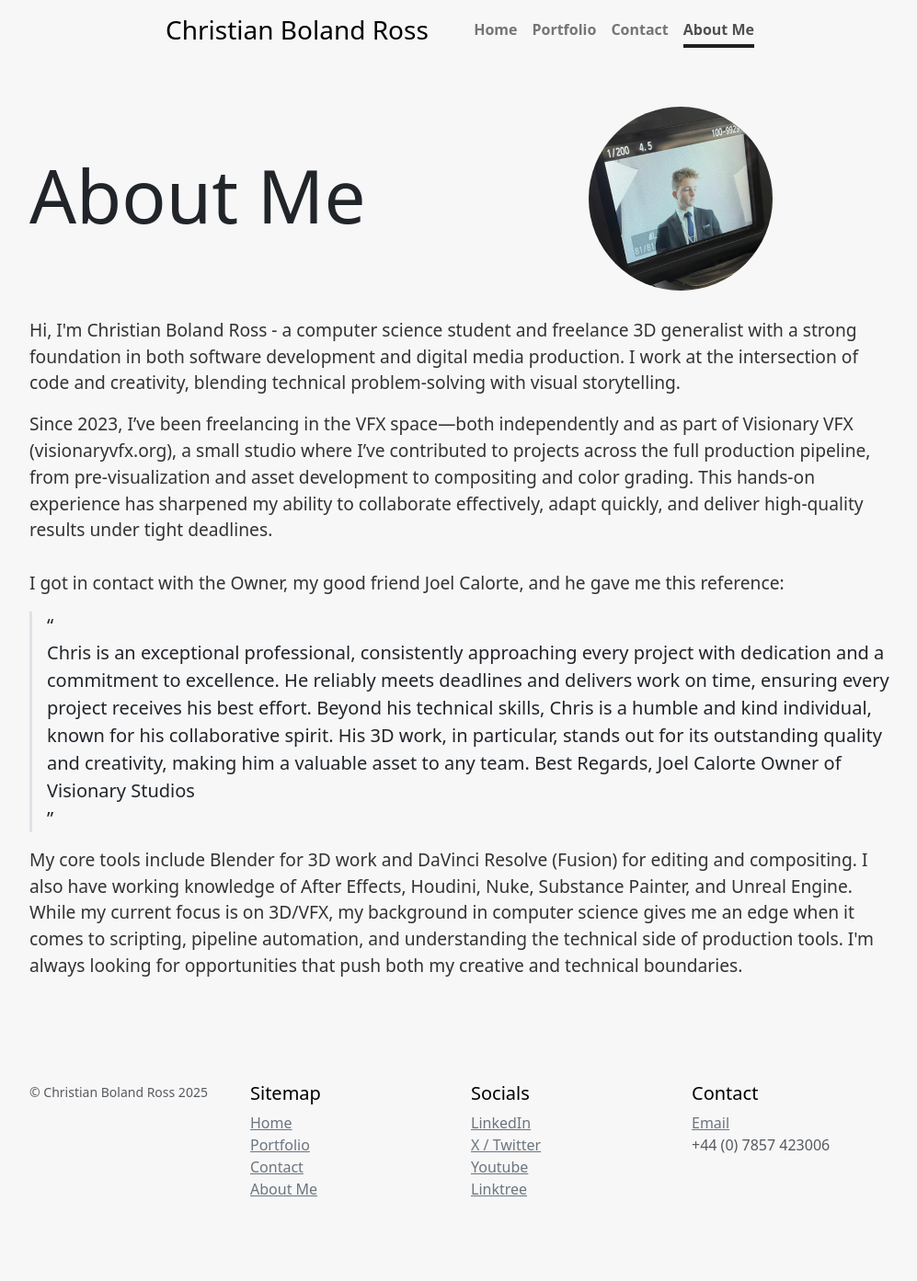
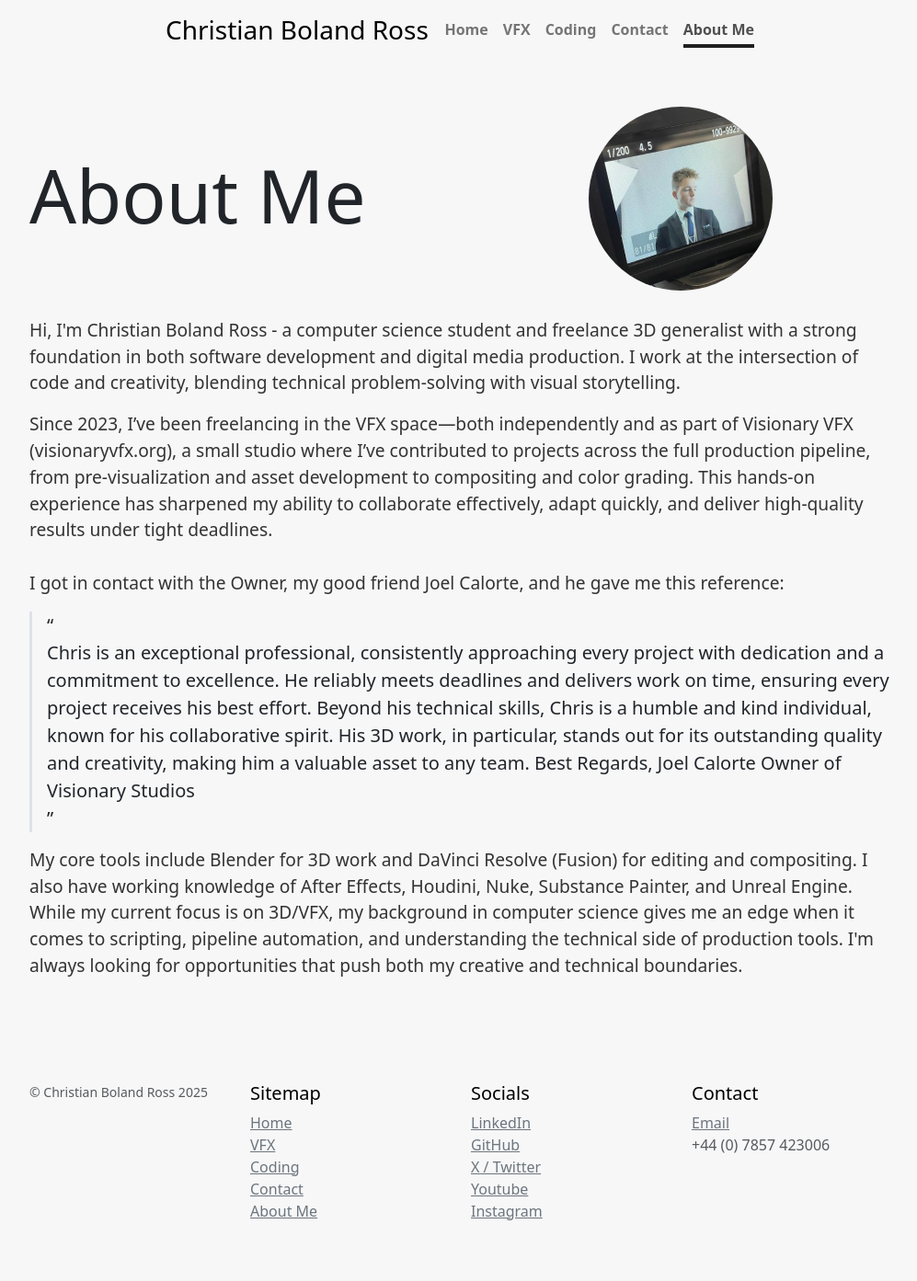
Before and after one commit to craqvfx/VFX-Portfolio-using-Flask, a Flask app: page /about_me in a window 1280 px wide. Shown: the whole page at 92% size, without its empty margins (140-1137 px from the left). Before the commit the page ends 1301 px from the top, so only its background shows below. Run offline with Flask 3, Linux system fonts and the light colour scheme; some libraries are stand-ins or nearby versions.

Commit message:
Update layouts to contain new sections in sitemap and have github in socials

```diff
--- a/templates/layout.html
+++ b/templates/layout.html
@@ -26,10 +26,15 @@
                style="color: {% if current_path == '/' %}#505050{% else %}#757575{% endif %};">
               Home
             </a>
-            <a class="nav-link {% if current_path == '/portfolio' %}active{% endif %}"
-               href="/portfolio"
-               style="color: {% if current_path == '/portfolio' %}#505050{% else %}#757575{% endif %};">
-              Portfolio
+            <a class="nav-link {% if current_path == '/vfx_portfolio' %}active{% endif %}"
+               href="/vfx_portfolio"
+               style="color: {% if current_path == '/vfx_portfolio' %}#505050{% else %}#757575{% endif %};">
+              VFX
+            </a>
+            <a class="nav-link {% if current_path == '/coding_portfolio' %}active{% endif %}"
+               href="/coding_portfolio"
+               style="color: {% if current_path == '/coding_portfolio' %}#505050{% else %}#757575{% endif %};">
+              Coding
             </a>
             <a class="nav-link {% if current_path == '/contact' %}active{% endif %}"
                href="/contact"
@@ -61,7 +66,8 @@
             <h5>Sitemap</h5>
             <ul class="list-unstyled text-small">
               <li><a class="link-secondary" href="/">Home</a></li>
-              <li><a class="link-secondary" href="portfolio">Portfolio</a></li>
+              <li><a class="link-secondary" href="vfx_portfolio">VFX</a></li>
+              <li><a class="link-secondary" href="coding_portfolio">Coding</a></li>
               <li><a class="link-secondary" href="contact">Contact</a></li>
               <li><a class="link-secondary" href="about_me">About Me</a></li>
             </ul>
@@ -71,16 +77,17 @@
             <h5>Socials</h5>
             <ul class="list-unstyled text-small">
               <li><a class="link-secondary" href="https://www.linkedin.com/in/christian-boland-ross/" target="_blank">LinkedIn</a></li>
+              <li><a class="link-secondary" href="https://github.com/craqvfx" target="_blank">GitHub</a></li>
               <li><a class="link-secondary" href="https://x.com/ros_boland" target="_blank">X / Twitter</a></li>
               <li><a class="link-secondary" href="https://www.youtube.com/@craqvfx" target="_blank">Youtube</a></li>
-              <li><a class="link-secondary" href="https://linktr.ee/craq" target="_blank">Linktree</a></li>
+              <li><a class="link-secondary" href="https://www.instagram.com/craq.vfx/" target="_blank">Instagram</a></li>
             </ul>
           </div>
 
           <div class="col-6 col-md">
             <h5>Contact</h5>
             <ul class="list-unstyled text-small">
-              <li><a class="link-secondary" href="contact"\>Email</a></li>
+              <li><a class="link-secondary" href="contact">Email</a></li>
               <li><p class="text-muted";>+44 (0) 7857 423006</p></li>
             </ul>
           </div>
--- a/templates/minimalist_layout.html
+++ b/templates/minimalist_layout.html
@@ -17,7 +17,8 @@
           <h3 class="float-md-start mb-0" style="color:White;">Christian Boland Ross</h3>
           <nav class="nav nav-masthead justify-content-center float-md-end">
             <a class="nav-link active" aria-current="page" href="#">Home</a>
-            <a class="nav-link" href="portfolio">Portfolio</a>
+            <a class="nav-link" href="vfx_portfolio">VFX</a>
+            <a class="nav-link" href="coding_portfolio">Coding</a>
             <a class="nav-link" href="contact">Contact</a>
             <a class="nav-link" href="about_me">About Me</a>
           </nav>
```
